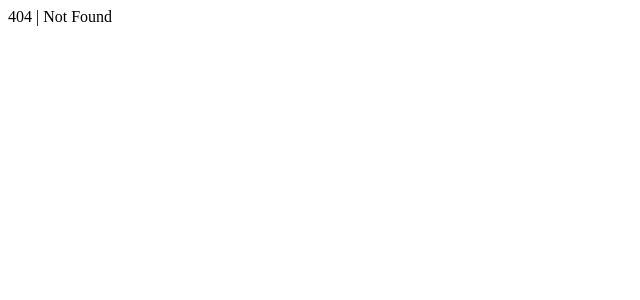
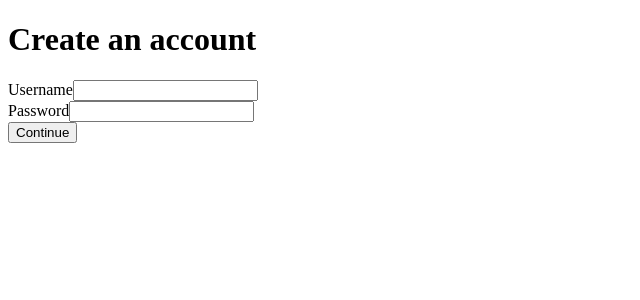
Before and after one commit to kpeta/netflix-v2, a Next.js app: page /signup in a window 1280 px wide. Before the commit this address had no page. Shown: the top 300 px of the page, without its empty margins (0-640 px from the left). Built offline with nearby package versions, Linux system fonts and the light colour scheme.

Commit message:
add initial signup page

```diff
--- /dev/null
+++ b/app/signup/page.tsx
@@ -0,0 +1,18 @@
+import signup from "@/server/auth/signup";
+
+export default async function Page() {
+  return (
+    <>
+      <h1>Create an account</h1>
+      <form action={signup}>
+        <label htmlFor="username">Username</label>
+        <input name="username" id="username" />
+        <br />
+        <label htmlFor="password">Password</label>
+        <input type="password" name="password" id="password" />
+        <br />
+        <button>Continue</button>
+      </form>
+    </>
+  );
+}
```
